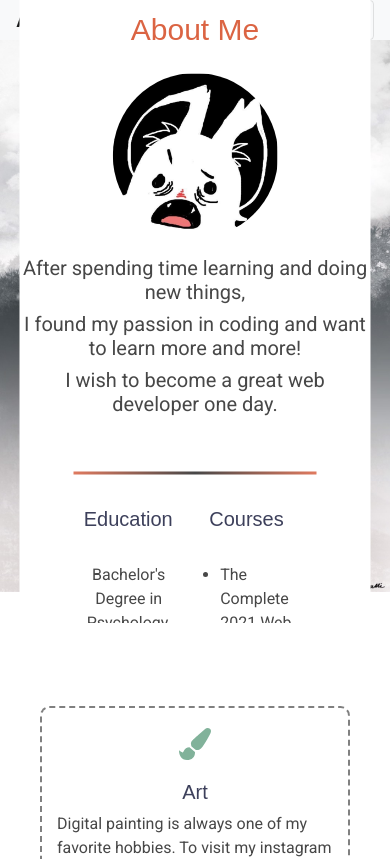
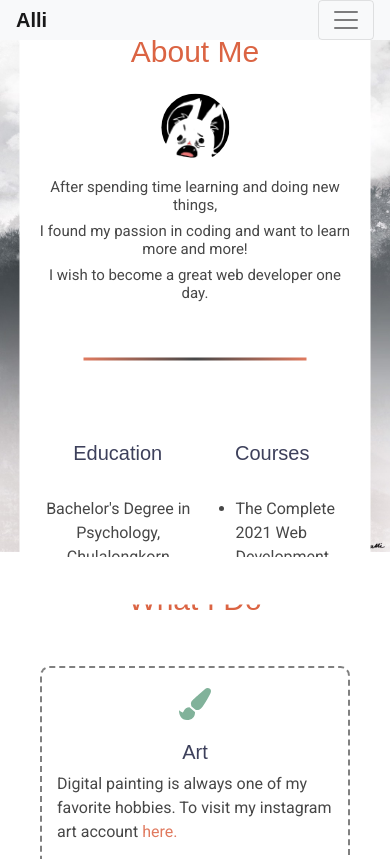
Before and after one commit to alligel/alliwebpage, a React (Create React App) app: page / in a window 390 px wide. Shown: the top 859 px of the page. Built offline with nearby package versions, Linux system fonts and the light colour scheme; a web font is replaced by a local one.

Commit message:
adjust width

```diff
--- a/public/styles.css
+++ b/public/styles.css
@@ -28,6 +28,7 @@ h1::before {
   visibility: hidden;
   pointer-events: none;
 }
+
 h2 {
   color: #3d405b;
   font-weight: normal;
@@ -107,7 +108,7 @@ a:link {
   padding: 100px 20px 0px;
   width: 85%;
   left: 50%;
-  top: 65%;
+  top: 70%;
   transform: translate(-50%, -50%);
   background-color: white;
   justify-content: center;
@@ -271,10 +272,12 @@ a:link {
   h1 {
     font-size: 30px !important;
   }
-  h2,
+  h2 {
+    font-size: 20px !important;
+  }
   h3,
   h4 {
-    font-size: 20px !important;
+    font-size: 15px !important;
   }
   .nameText {
     font-size: 30px !important;
@@ -290,9 +293,9 @@ a:link {
     width: 200px;
   }
   .grid-container {
-    margin-top: 2rem;
-    padding: 0px 5px;
+    margin-top: 1rem;
     margin-bottom: 1rem !important;
+    margin: 80px 5px;
   }
   .grid-child {
     font-size: 16px;
@@ -340,3 +343,9 @@ a:link {
     font-size: 4rem;
   }
 }
+
+@media only screen and (max-width: 700px) {
+  .profilepic {
+    width: 100px;
+  }
+}
--- a/src/components/Header.jsx
+++ b/src/components/Header.jsx
@@ -11,7 +11,6 @@ function Header() {
         <NavBar />
         <h1 className="nameText">Alligel</h1>
     </div>
-{/* About */}
     <div class="about-container">
         <AboutMe />
     </div>
--- a/src/components/NavBar.jsx
+++ b/src/components/NavBar.jsx
@@ -6,7 +6,7 @@ export default function NavBar(){
 
     return (
       <React.Fragment>
-      <Navbar className="navbar py-0" bg="light" expand="sm" variant="light">
+      <Navbar className="navbar py-0 fixed-top" bg="light" expand="sm" variant="light">
       <Navbar.Brand href="#home">Alli</Navbar.Brand>
       <Navbar.Toggle aria-controls="basic-navbar-nav"/>
       <Navbar.Collapse id="basic-navbar-nav">
```
